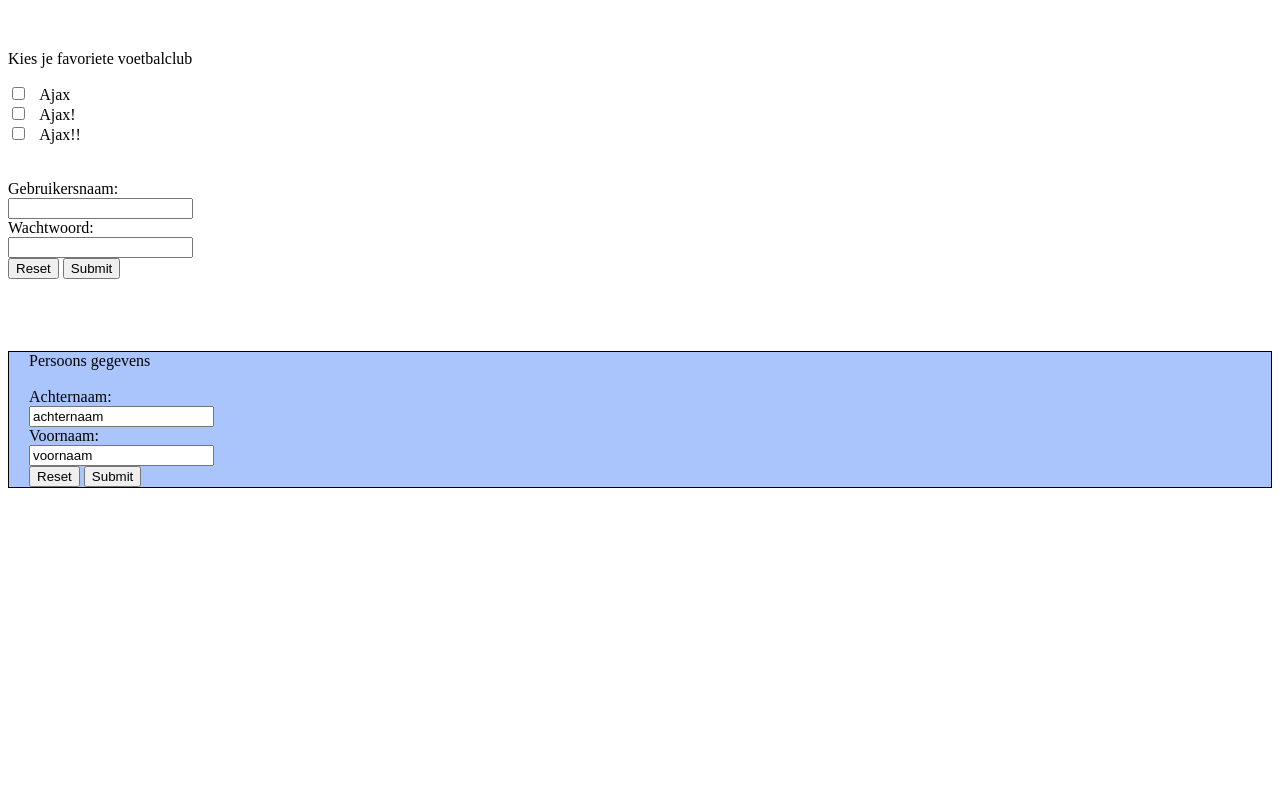
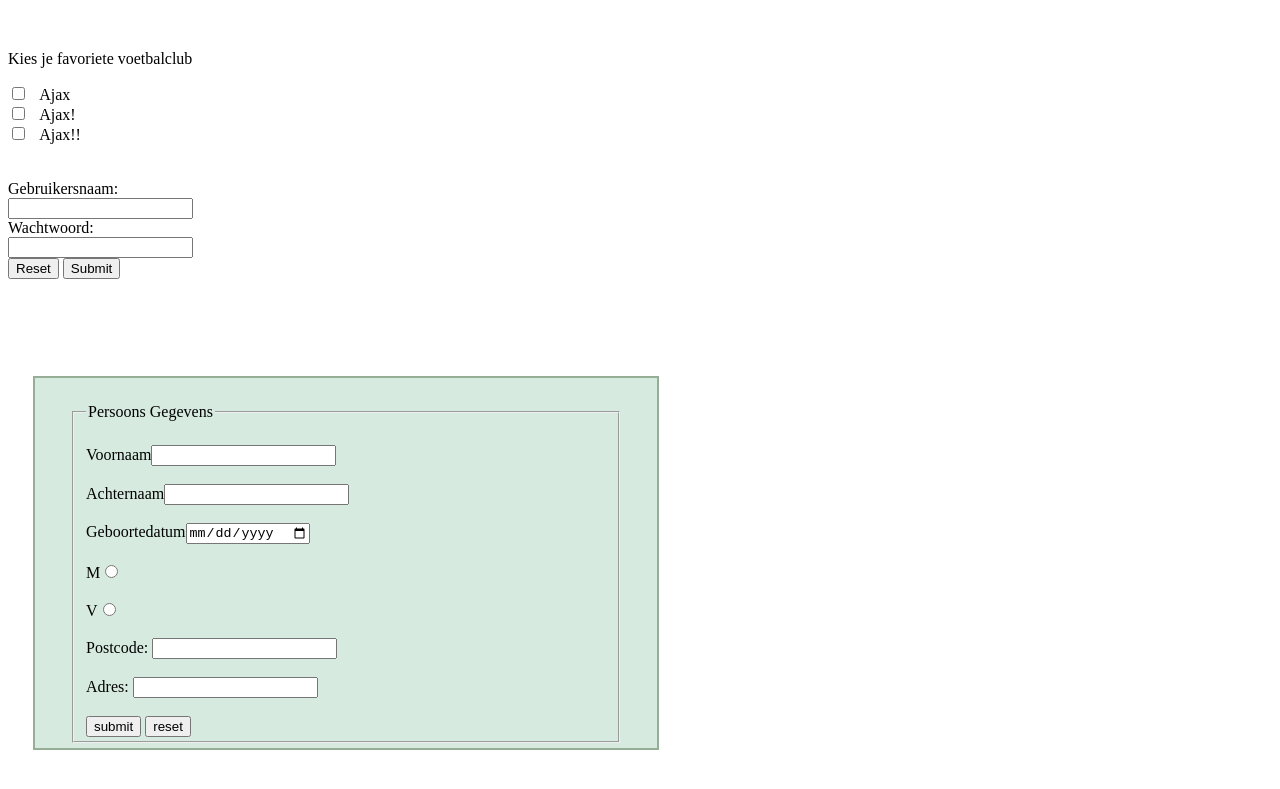
Before and after one commit to Mikevanschaik/TG-Web_Development, a plain HTML site: page Hard Skills/Html/HTML Excercises.html in a window 1280 px wide. Shown: the part 1048-1837 px from the top of the page. Before the commit the page ends 1562 px from the top, so only its background shows below. Drawn offline with Linux system fonts and the light colour scheme.

Commit message:
Update HTML Excercises.html

```diff
--- a/Hard Skills/Html/HTML Excercises.html
+++ b/Hard Skills/Html/HTML Excercises.html
@@ -90,22 +90,34 @@
 <br>
 <br>
 <br>
+<div style="width: max-content;
+height: 320px;
+margin: 25px;
+padding: 25px 35px;
+background-color: #d6eadf;
+align-items: center;
+justify-content: center;
+border: 2px solid rgb(149, 174, 149);">
+  <fieldset style="width: 520px;
+  height: 320px;">
 
-<div style="padding-left: 20px; background-color:rgb(170, 196, 252) ; border: 1px solid black">
-Persoons gegevens <br><br>
-<form action="/action_page.php">
-    <label for="achternaam">Achternaam:</label><br>
-    <input type="text" id="achternaam" name="achternaam" value="achternaam" ><br>
-    <label for="voornaam">Voornaam:</label><br>
-    <input type="text" id="voornaam" name="voornaam" value="voornaam"><br>
-    <input type="reset" value="Reset">
-    <input type="submit" value="Submit"></form>
-
-
-
-
+    <legend>Persoons Gegevens</legend>
+    <form action=""> <br/>
+      <label for="firstname">Voornaam</label><input type="text" />
+      <br /><br />
+      <label for="lastname">Achternaam</label><input type="text" /><br /><br />
+      <label for="birthday">Geboortedatum</label
+      ><input type="date" /><br /><br />
+      <label for="gender">M</label><input type="radio" /><br /><br />
+      <label for="gender">V</label><input type="radio" /><br /><br />
+      <label for="zipcode">Postcode:</label>
+      <input type="text" /><br /><br />
+      <label for="address">Adres:</label> <input type="text" /><br /><br />
+      <input type="submit" value="submit" />
+      <input type="reset" value="reset" />
+    </form>
+  </fieldset>
 </div>
-
 
 
 
```
